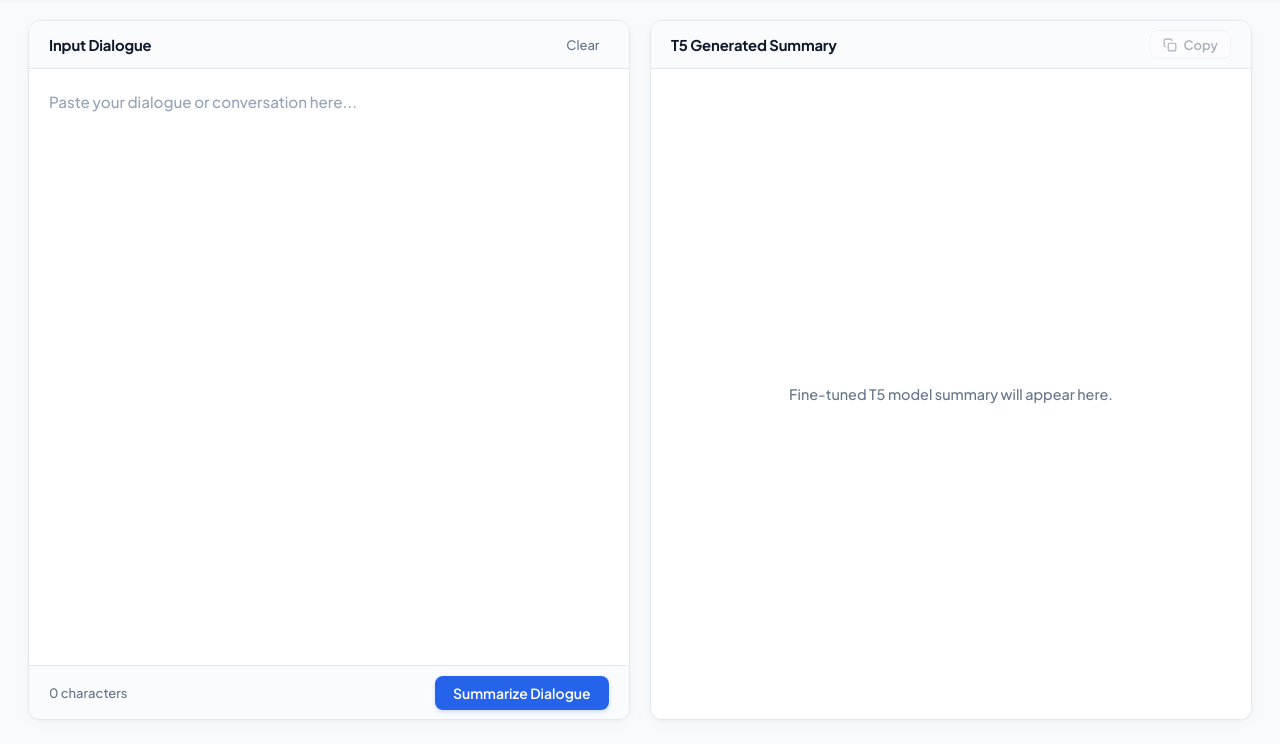
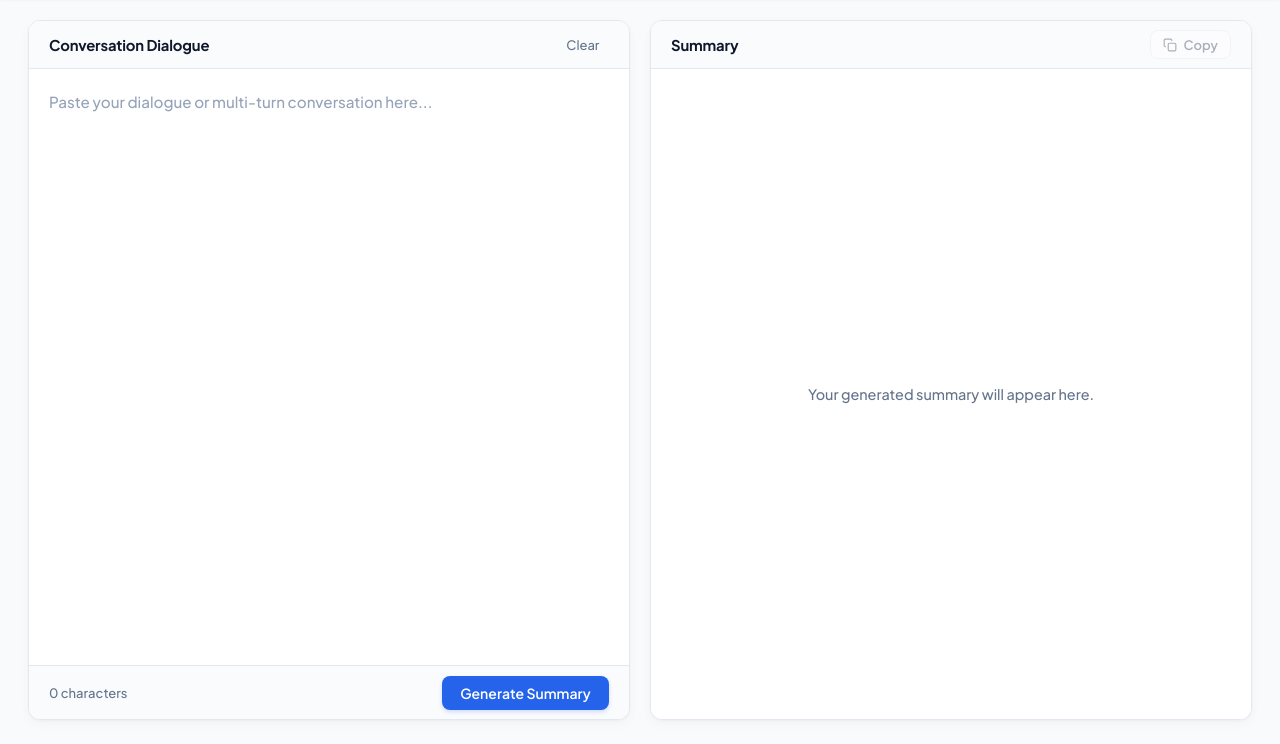
Before and after one commit to yadav-kapil/Fine-Tunned-T5-Transformer-Based-Text-Summarizer-, a FastAPI app: page / in a window 1280 px wide. Shown: the part 56-800 px from the top of the page. Run offline with FastAPI, Linux system fonts and the light colour scheme.

Commit message:
finalising phase 1

```diff
--- a/static/app.js
+++ b/static/app.js
@@ -39,7 +39,7 @@ document.addEventListener('DOMContentLoaded', () => {
 
       summaryContainer.innerHTML = `
         <div class="empty-state" id="placeholder-text">
-          <p>Generated summary will appear here.</p>
+          <p>Your generated summary will appear here.</p>
         </div>
       `;
 
--- a/templates/index.html
+++ b/templates/index.html
@@ -29,7 +29,7 @@
     <main class="workspace-grid">
       <section class="card animate-in delay-1" aria-labelledby="input-heading">
         <div class="card-header">
-          <h2 id="input-heading">Input Dialogue</h2>
+          <h2 id="input-heading">Conversation Dialogue</h2>
           <button type="button" class="btn-ghost" id="clear-btn">Clear</button>
         </div>
 
@@ -38,7 +38,7 @@
           <textarea
             id="dialogue"
             name="dialogue"
-            placeholder="Paste your dialogue or conversation here..."
+            placeholder="Paste your dialogue or multi-turn conversation here..."
             spellcheck="false"
             required
           ></textarea>
@@ -46,7 +46,7 @@
           <div class="card-footer">
             <span class="char-count" id="char-counter" aria-live="polite">0 characters</span>
             <button type="submit" id="summarize-btn" class="btn-primary">
-              <span class="btn-label">Summarize Dialogue</span>
+              <span class="btn-label">Generate Summary</span>
               <span class="spinner" aria-hidden="true"></span>
             </button>
           </div>
@@ -54,7 +54,7 @@
       </section>
       <section class="card animate-in delay-2" aria-labelledby="summary-heading">
         <div class="card-header">
-          <h2 id="summary-heading">T5 Generated Summary</h2>
+          <h2 id="summary-heading">Summary</h2>
           <button type="button" class="btn-outline" id="copy-btn" title="Copy to clipboard" aria-label="Copy summary to clipboard" disabled>
             <svg class="copy-icon" width="14" height="14" viewBox="0 0 24 24" fill="none" stroke="currentColor" stroke-width="2">
               <rect x="9" y="9" width="13" height="13" rx="2" ry="2"></rect>
@@ -66,7 +66,7 @@
 
         <div class="card-body" id="summary-container" aria-live="polite">
           <div class="empty-state" id="placeholder-text">
-            <p>Fine-tuned T5 model summary will appear here.</p>
+            <p>Your generated summary will appear here.</p>
           </div>
         </div>
       </section>
```
Also changed, not shown: README.md.
